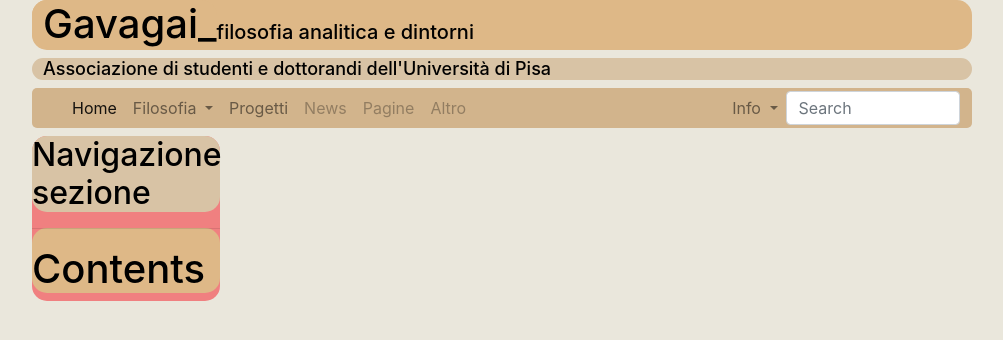
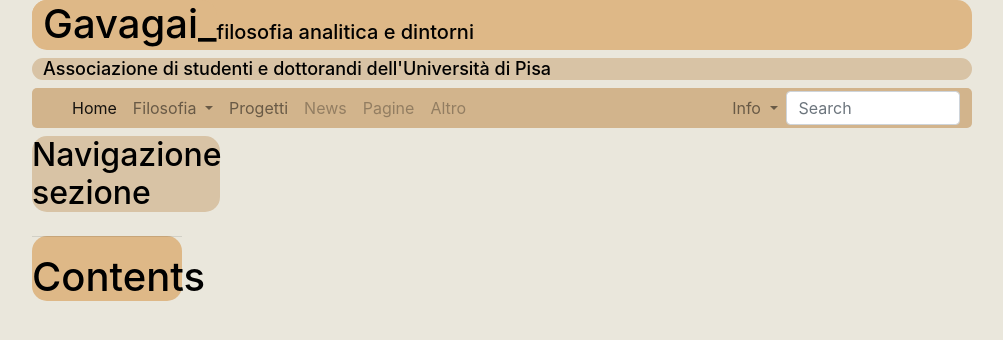
Before and after one commit to Gavagai-phi/gavagai-phi2.github.io, a Jekyll site: the page index.html, which Jekyll copies as it is, in a window 1280 px wide. Shown: the top 340 px of the page, without its empty margins (138-1141 px from the left). Built offline with Jekyll 4.4.1, drawn with Linux system fonts in a browser that asks for light colours.

Commit message:
Update index.html

```diff
--- a/index.html
+++ b/index.html
@@ -84,14 +84,14 @@
 
  <div class='wrapper'>
 	 <div style="width: 20%;
-	float: left; background-color: lightcoral; border-radius: 15px">
+	float: left; border-radius: 15px">
 	<h2>Navigazione sezione </h2>
-
-
+		 <div style="width: 80%;
+	float: left;">
 	<h1><hr>Contents</h1>
 </div>
 
-
+</div>
 </div>
     </body>
 </html>
```
